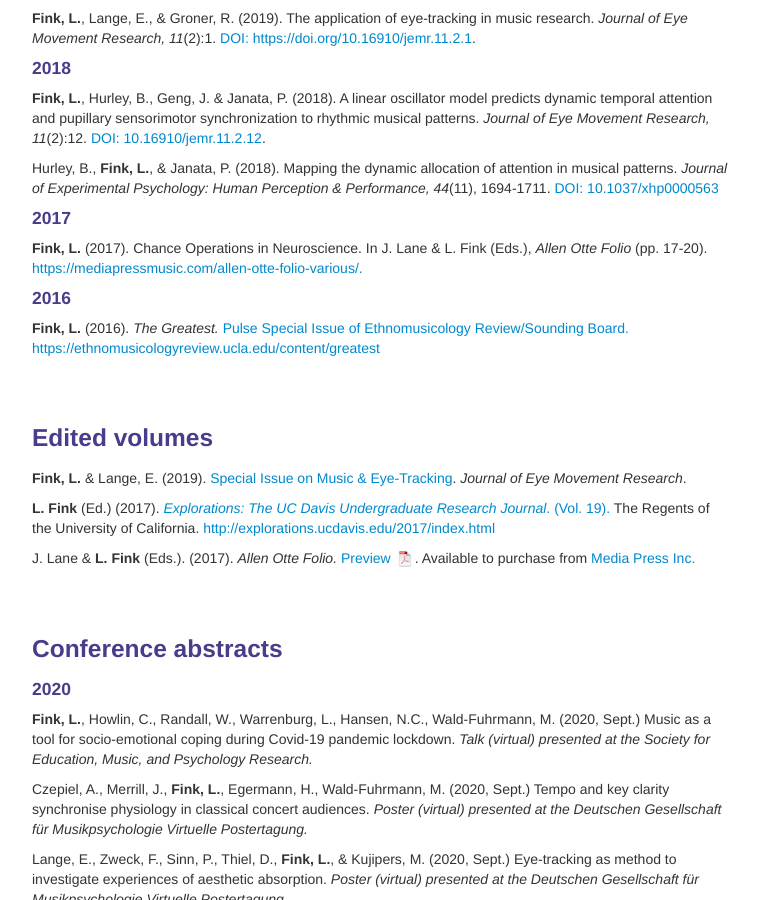
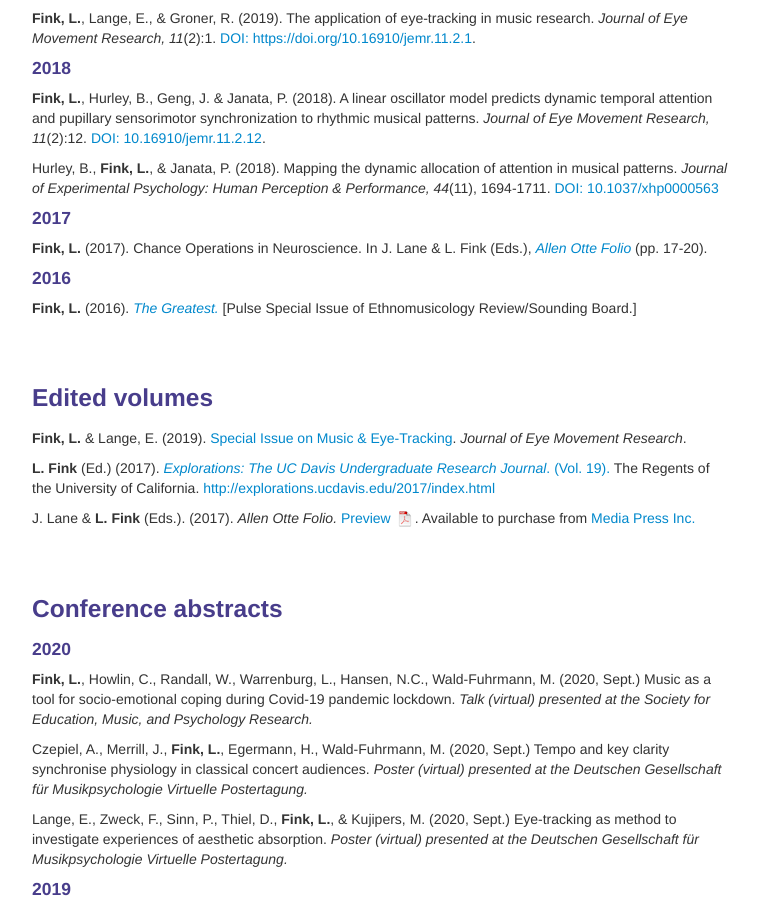
Before and after one commit to lkfink/lkfink.github.io, a Jekyll site: the page built from pages/pubs.md, in a window 1280 px wide and 900 px high, scrolled down 546 px. Shown: the whole window, without its empty margins (258-1016 px from the left). Built offline with Jekyll 4.4.1, drawn with Linux system fonts in a browser that asks for light colours; some of the changed lines change nothing that is shown.

Commit message:
edit links

```diff
--- a/pages/pubs.md
+++ b/pages/pubs.md
@@ -54,11 +54,10 @@ https://escholarship.org/uc/item/6gv4f561
 -->
 
 #### 2017
-**Fink, L.** (2017). Chance Operations in Neuroscience.  In J. Lane & L. Fink (Eds.), *Allen Otte Folio* (pp. 17-20). [https://mediapressmusic.com/allen-otte-folio-various/.](https://mediapressmusic.com/allen-otte-folio-various/){:target="_blank"}
+**Fink, L.** (2017). Chance Operations in Neuroscience.  In J. Lane & L. Fink (Eds.), [*Allen Otte Folio*](https://mediapressmusic.com/allen-otte-folio-various/){:target="_blank"} (pp. 17-20).
 
 #### 2016
-**Fink, L.** (2016). *The Greatest.* [Pulse Special Issue of Ethnomusicology Review/Sounding Board.](http://ethnomusicologyreview.ucla.edu/sounding-board/special-issue){:target="_blank"} [https://ethnomusicologyreview.ucla.edu/content/greatest](https://ethnomusicologyreview.ucla.edu/content/greatest){:target="_blank"}
-
+**Fink, L.** (2016). [*The Greatest.*](https://ethnomusicologyreview.ucla.edu/content/greatest){:target="_blank"} [Pulse Special Issue of Ethnomusicology Review/Sounding Board.]
 
 <br>
 <br>
```
